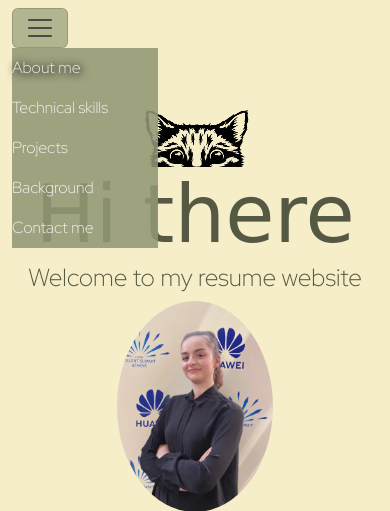
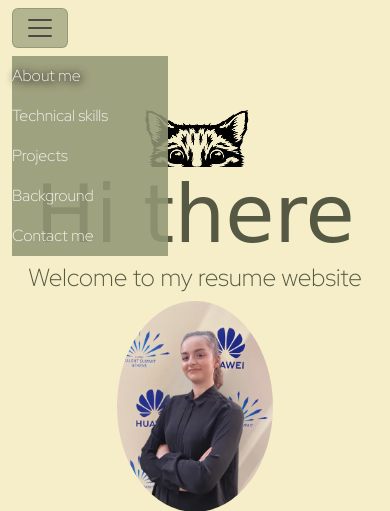
Before and after one commit to latolatto/resume, a PHP site: page / in a window 390 px wide, after a click that opens the changed part. Shown: the top 511 px of the page. Run offline with PHP 8.4, Linux system fonts and the light colour scheme; some web fonts are replaced.

Commit message:
responsive

```diff
--- a/style.css
+++ b/style.css
@@ -443,8 +443,15 @@ p{
 .d-md-block {
     display: block!important;
     }
+
+    .navbar-expand-lg .navbar-nav {
+        width:100%;
+        justify-content: center;
+        position: fixed;
+        padding-top:2%;
+    }
 /*portrait phone screen*/
-@media(min-width: 300px) and (max-width: 480px){
+@media(min-width: 280px) and (max-width: 480px){
     .grid-container{
         display:flex;
         flex-direction: column;
@@ -953,7 +960,7 @@ p{
 
 
 /* large ipad  screen*/
-@media(min-width: 701px) and (max-width: 1200px){
+@media(min-width: 701px) and (max-width: 1400px) and ( min-height: 1000px ) and ( max-height: 1400px ){
 
     .grid-container{
         display:flex;
```
